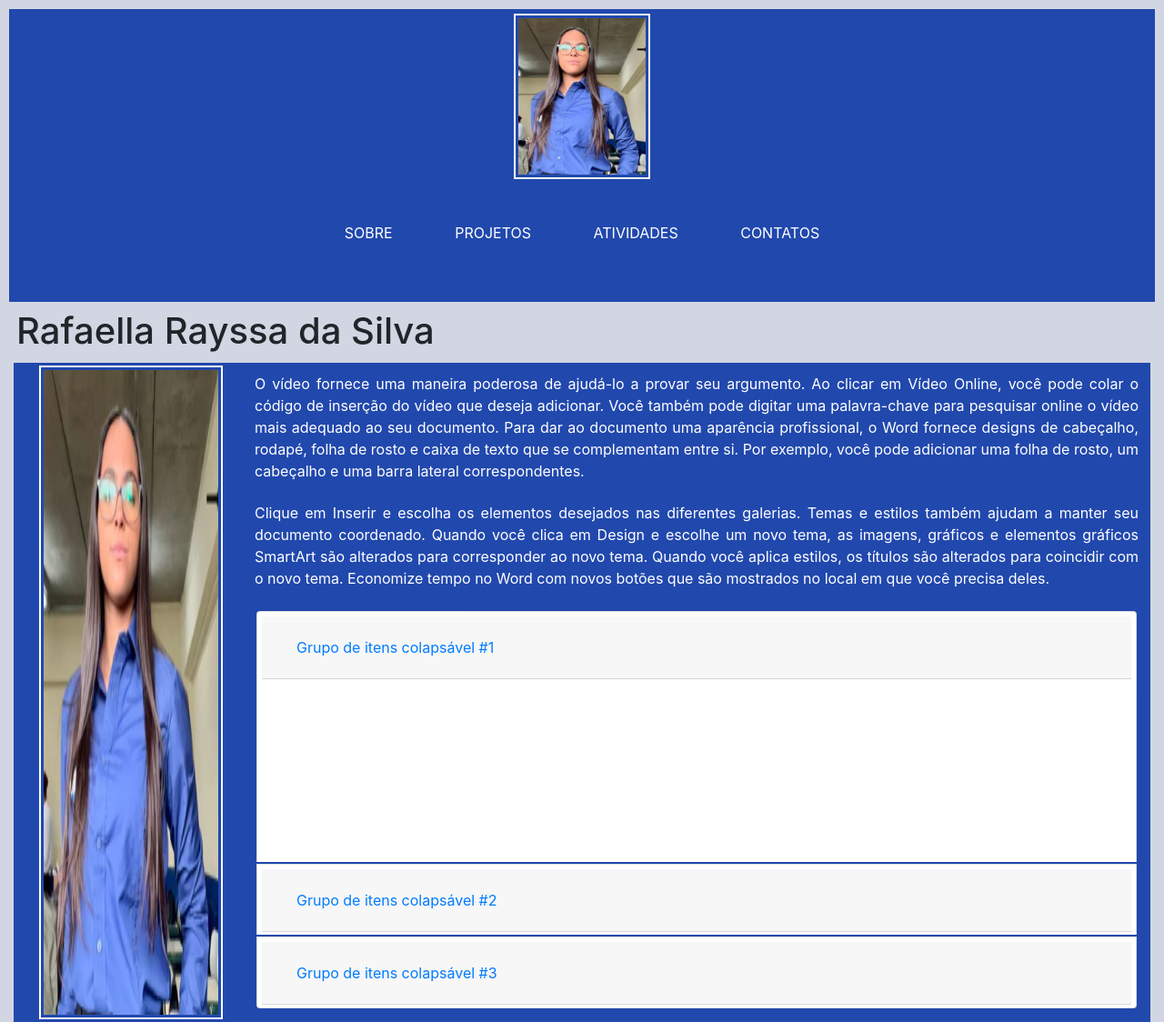
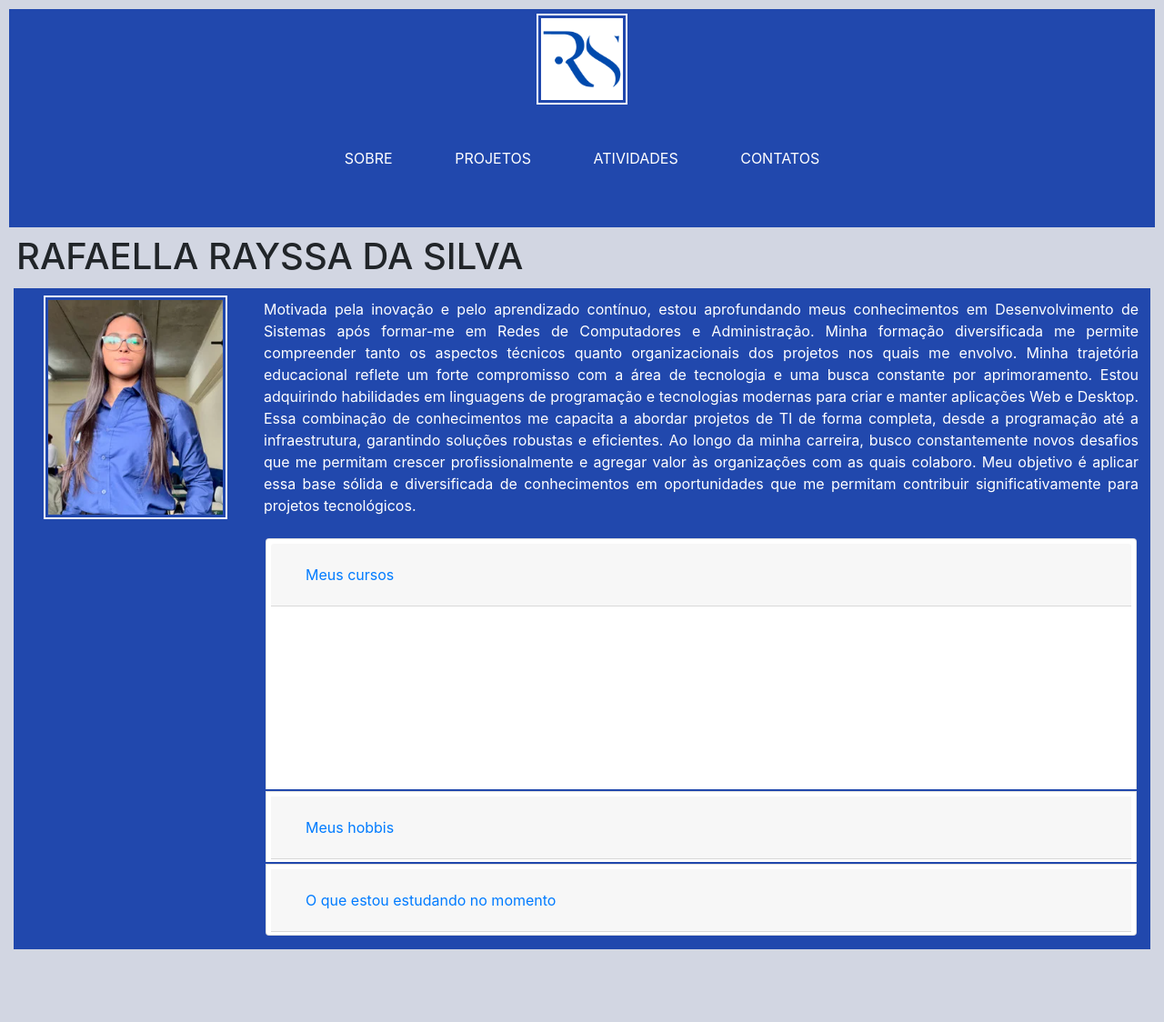
Before and after one commit to RafaellaaSilva/Portifolio, a plain HTML site: page index.html in a window 1280 px wide. Shown: the whole page at 91% size. After the commit the page ends 1059 px from the top, so only its background shows below. Drawn offline with nearby package versions, Linux system fonts and the light colour scheme.

Commit message:
Atualização 23-05-2024

```diff
--- a/css/style.css
+++ b/css/style.css
@@ -28,7 +28,7 @@ header{
 
 header img {
     /* Width é tamanho */
-    width: 150px;
+    width: 60px 60px 60px 60px;
     /* Border=Bordar depois vaitamanho, o tipo da bordar e cor (  */
     border: 2px solid #fff;
     /* solid é bordar reta, dashed é pontilhado */
@@ -36,6 +36,22 @@ header img {
     border-radius:  00px 00px 00px 00px;
     /* display: flex; */
 }
+
+.logo{
+    width: 100px
+    }
+
+    /*
+    -> Essa função permite que quando passar o mouse por cima da imagem ela aumente o tamanho
+    header img:hover{
+    width: 50px;
+
+} */
+
+.imagem{
+    width: 400px
+}
+
 
 header nav li {
     color: #fff;
@@ -57,14 +73,12 @@ header nav ul li:hover {
     background-color: #fff;
     color: #2148AD;
     font-weight: bold;
-    transition: 50ms;
+    transition: 100ms;
     /* transition é quantos segundos de transição de um elemento para outro */
     padding: 10px;
 }
 
-header img:hover{
-    width: 250px;
-}
+
 
 .main-conteudo{
     display: flex;
@@ -87,6 +101,7 @@ main h1 {
     padding: 25PX 0px;
     /* text-transform: uppercase; TEXTO EM MAIUSCULA*/
     font-weight: bold;
+    color: #fff;
 }
 
 .descritivo {
@@ -94,3 +109,17 @@ main h1 {
     text-align: justify;
     font-size: 20px;
 }
+
+.meu_nome{
+    text-transform:lowercase;
+    color: #fff;
+}
+
+/*
+
+1 -> Como deixar o meu nome branco e tudo em maiuscula pelo css
+
+2 -> Como deixar a imagem do tamanho do meu texto
+
+
+*/
--- a/index.html
+++ b/index.html
@@ -14,7 +14,7 @@
 </head>
 <body>
     <header>
-    <img src="./img/eu4.png" alt="Foto minha">
+    <img class="logo" src="../img/Logo Rafaella.png" alt="Foto minha">
 
     <nav>
         <ul>
@@ -28,18 +28,20 @@
     </header>
 
     <main>
-        <h1>Rafaella Rayssa da Silva</h1>
+        <h1 class="meu_nome">RAFAELLA RAYSSA DA SILVA</h1>
         <div class="main-conteudo">
+          <div class="imagem">
             <img src="./img/eu4.png" alt="Eu mesma">
+          </div>
+
 
         <div class="descritivo">
             <p>
-                O vídeo fornece uma maneira poderosa de ajudá-lo a provar seu argumento. Ao clicar em Vídeo Online, você pode colar o código de inserção do vídeo que deseja adicionar. Você também pode digitar uma palavra-chave para pesquisar online o vídeo mais adequado ao seu documento. Para dar ao documento uma aparência profissional, o Word fornece designs de cabeçalho, rodapé, folha de rosto e caixa de texto que se complementam entre si. Por exemplo, você pode adicionar uma folha de rosto, um cabeçalho e uma barra lateral correspondentes.
+              Motivada pela inovação e pelo aprendizado contínuo, estou aprofundando meus conhecimentos em Desenvolvimento de Sistemas após formar-me em Redes de Computadores e Administração. Minha formação diversificada me permite compreender tanto os aspectos técnicos quanto organizacionais dos projetos nos quais me envolvo.
+              Minha trajetória educacional reflete um forte compromisso com a área de tecnologia e uma busca constante por aprimoramento. Estou adquirindo habilidades em linguagens de programação e tecnologias modernas para criar e manter aplicações Web e Desktop. Essa combinação de conhecimentos me capacita a abordar projetos de TI de forma completa, desde a programação até a infraestrutura, garantindo soluções robustas e eficientes.
+              Ao longo da minha carreira, busco constantemente novos desafios que me permitam crescer profissionalmente e agregar valor às organizações com as quais colaboro. Meu objetivo é aplicar essa base sólida e diversificada de conhecimentos em oportunidades que me permitam contribuir significativamente para projetos tecnológicos.
 
-            </p>
 
-            <p>
-                Clique em Inserir e escolha os elementos desejados nas diferentes galerias. Temas e estilos também ajudam a manter seu documento coordenado. Quando você clica em Design e escolhe um novo tema, as imagens, gráficos e elementos gráficos SmartArt são alterados para corresponder ao novo tema. Quando você aplica estilos, os títulos são alterados para coincidir com o novo tema. Economize tempo no Word com novos botões que são mostrados no local em que você precisa deles.
             </p>
 
             <div class="accordion" id="accordionExample">
@@ -47,7 +49,7 @@
                   <div class="card-header" id="headingOne">
                     <h5 class="mb-0">
                       <button class="btn btn-link" type="button" data-toggle="collapse" data-target="#collapseOne" aria-expanded="true" aria-controls="collapseOne">
-                        Grupo de itens colapsável #1
+                        Meus cursos
                       </button>
                     </h5>
                   </div>
@@ -62,7 +64,7 @@
                   <div class="card-header" id="headingTwo">
                     <h5 class="mb-0">
                       <button class="btn btn-link collapsed" type="button" data-toggle="collapse" data-target="#collapseTwo" aria-expanded="false" aria-controls="collapseTwo">
-                        Grupo de itens colapsável #2
+                        Meus hobbis
                       </button>
                     </h5>
                   </div>
@@ -76,7 +78,7 @@
                   <div class="card-header" id="headingThree">
                     <h5 class="mb-0">
                       <button class="btn btn-link collapsed" type="button" data-toggle="collapse" data-target="#collapseThree" aria-expanded="false" aria-controls="collapseThree">
-                        Grupo de itens colapsável #3
+                        O que estou estudando no momento
                       </button>
                     </h5>
                   </div>
```
